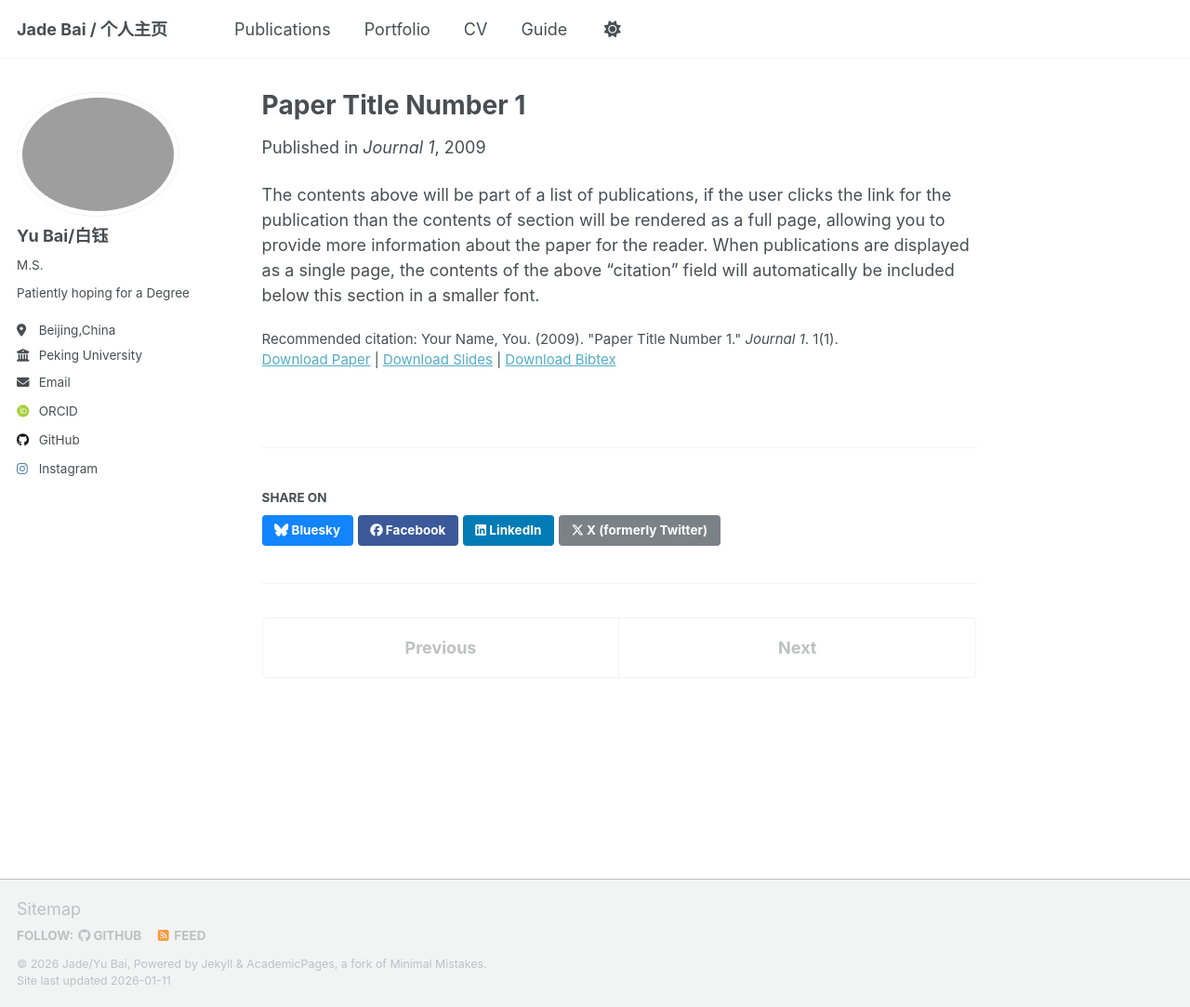
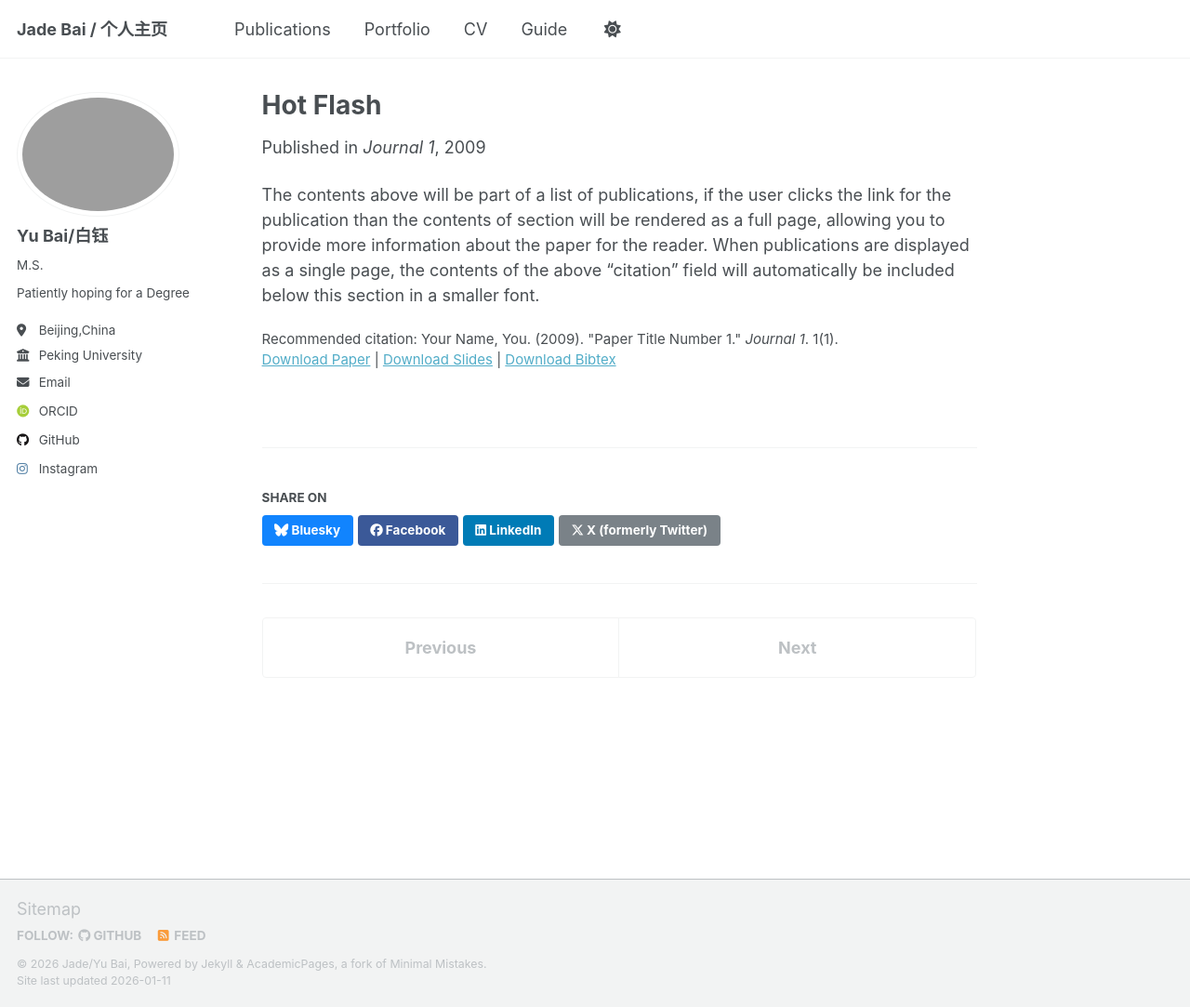
Before and after one commit to Baiyululu/Baiyululu.github.io, a Jekyll site: the page built from _publications/2009-10-01-paper-title-number-1.md, in a window 1280 px wide and 1083 px high. Shown: the whole window at 93% size. Built offline with Jekyll 4.4.1, drawn with Linux system fonts in a browser that asks for light colours; some web fonts are replaced; a script that is not in the unit is left out.

Commit message:
Update paper title and URL for publication

```diff
--- a/_publications/2009-10-01-paper-title-number-1.md
+++ b/_publications/2009-10-01-paper-title-number-1.md
@@ -1,5 +1,5 @@
 ---
-title: "Paper Title Number 1"
+title: "Hot Flash"
 collection: publications
 category: manuscripts
 permalink: /publication/2009-10-01-paper-title-number-1
@@ -7,7 +7,7 @@ excerpt: 'This paper is about the number 1. The number 2 is left for future work
 date: 2009-10-01
 venue: 'Journal 1'
 slidesurl: 'http://academicpages.github.io/files/slides1.pdf'
-paperurl: 'http://academicpages.github.io/files/paper1.pdf'
+paperurl: 'http://academicpages.github.io/files/hotflash_paper1.pdf'
 bibtexurl: 'http://academicpages.github.io/files/bibtex1.bib'
 citation: 'Your Name, You. (2009). &quot;Paper Title Number 1.&quot; <i>Journal 1</i>. 1(1).'
 ---
```
